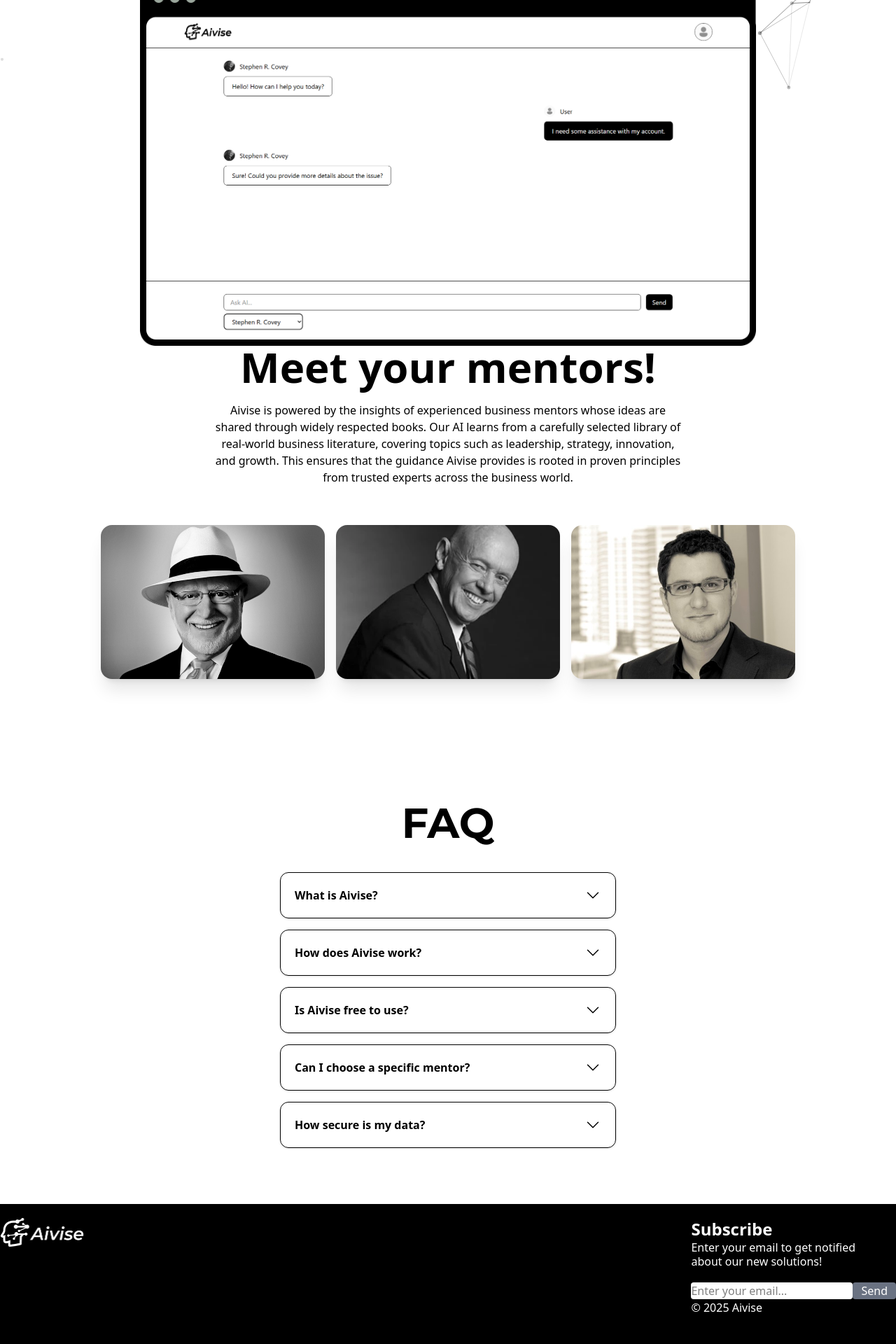
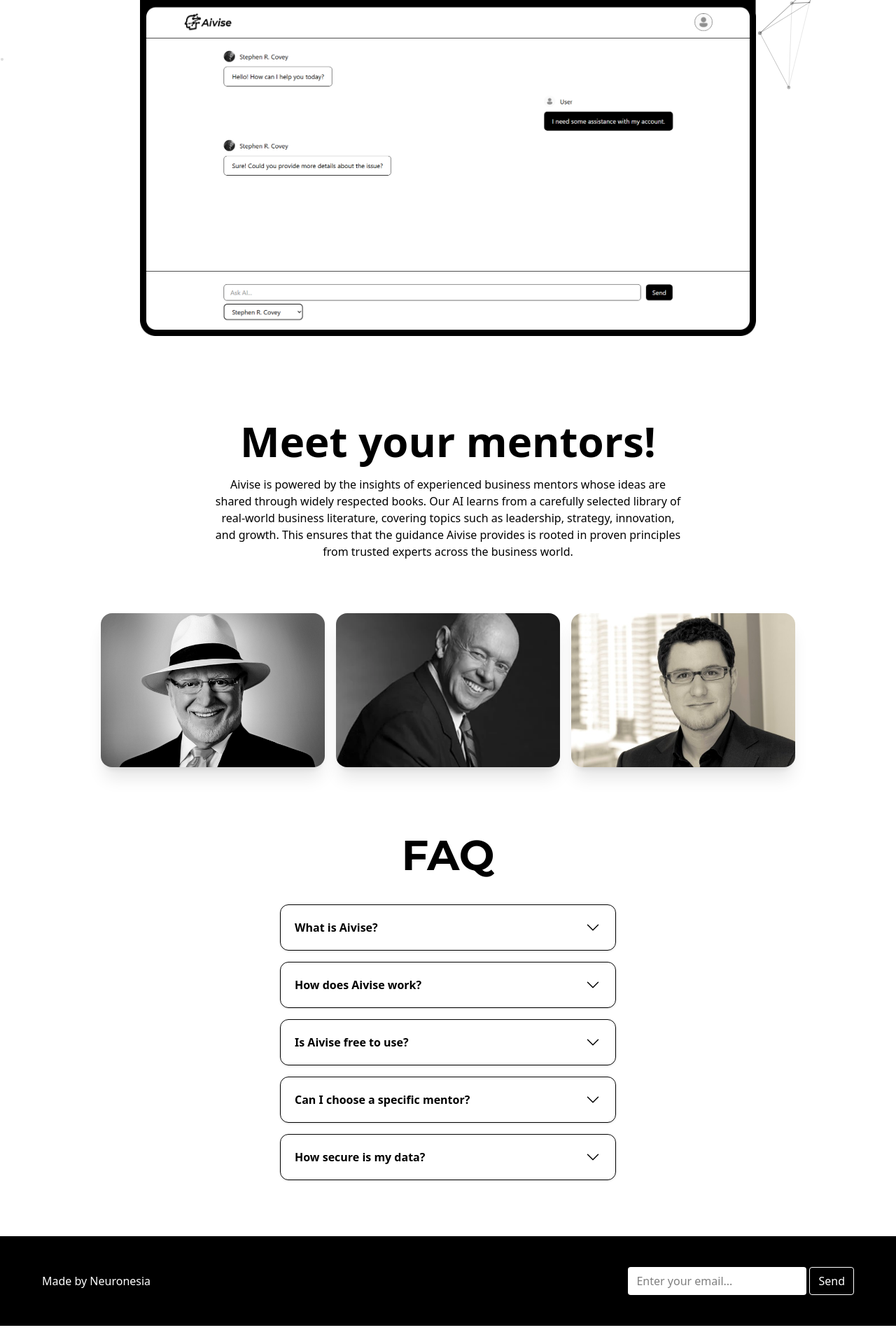
Before and after one commit to JustKalvin/Neuronesia, a React (Vite) app: page / in a window 1280 px wide. Shown: the part 665-2585 px from the top of the page at 70% size. After the commit the page ends 2559 px from the top, so only its background shows below. Built offline with nearby package versions, Linux system fonts and the light colour scheme.

Commit message:
footer-2

```diff
--- a/src/components/Faq.jsx
+++ b/src/components/Faq.jsx
@@ -44,7 +44,7 @@ const Faq = () => {
         FAQ
       </h1>
 
-      <div className="space-y-4">
+      <div className="space-y-4 bg-white">
         {faqs.map((item, index) => (
           <div
             key={index}
--- a/src/components/Footer.jsx
+++ b/src/components/Footer.jsx
@@ -2,19 +2,25 @@ import logo from "../assets/logo/Logo-Aivise-White.png";
 
 const Footer = () => {
   return (
-    <footer className="pt-5 h-50 bg-black text-white py-4">
-      <div className="relative container mx-auto">
-        <div className="absolute inset-y-0 right-0">
-            <h4 className="text-2xl font-bold">Subscribe</h4>
-            <p className="max-w-60 text-base/5">Enter your email to get notified about our new solutions!</p>
-            <input type="text" className="mt-5 bg-white text-black rounded" placeholder="Enter your email..."/>
-            <button type="button" className="px-3 bg-gray-500 rounded">Send</button>
-            <p>&copy; {new Date().getFullYear()} Aivise</p>
+    <footer className="pt-5 h-32 bg-black text-white py-5 px-15 flex justify-between items-center max-sm:flex-col max-sm:justify-center max-sm:gap-3">
+      <div className="flex items-center">
+        <p>Made by Neuronesia</p>
+      </div>
+      <div className="right-0 flex flex-col gap-2 max-sm:gap-0">
+        <div className="flex gap-1">
+          <input
+            type="text"
+            className="bg-white text-black rounded px-3 py-2"
+            placeholder="Enter your email..."
+          />
+          <button
+            type="button"
+            className="px-3 bg-black rounded border-1 border-white text-white hover:bg-white hover:text-black hover:border-white cursor-pointer duration-300"
+          >
+            Send
+          </button>
         </div>
-        <div className="absolute inset-y-0 left-0">
-            <img src={logo} alt="" className="w-[120px]"/>
-        </div>
-     </div>
+      </div>
     </footer>
   );
 };
--- a/src/components/Landing.jsx
+++ b/src/components/Landing.jsx
@@ -3,7 +3,7 @@ import "../style/style.css";
 import { Link } from "react-router-dom";
 import Navbar from "./Navbar";
 import Card from "./Card";
-import users from '../assets/user/user.png'
+import users from "../assets/user/user.png";
 import user1 from "../assets/advisor/michael.jpg";
 import user2 from "../assets/advisor/covey.jpg";
 import user3 from "../assets/advisor/eric.jpg";
@@ -38,20 +38,25 @@ const Landing = () => {
   return (
     <div className="relative overflow-hidden">
       <div className="absolute top-0 left-0 w-full h-full -z-10 pointer-events-none">
-        <ParticlesComponent
-          id="particles"
-          className="w-full h-full"
-        />
+        <ParticlesComponent id="particles" className="w-full h-full" />
       </div>
 
       <Navbar />
       <hr />
       <div className="flex flex-col items-center justify-center mt-25 md:mt-40">
-        <div className="h-[50vh] items-center flex flex-col mb-32 md:mb-0">
-          <h1 className="text-6xl font-bold mb-4 text-center font-Montserrat">Meet Aivise!</h1>
-          <h3 className="text-3xl font-bold mb-4 text-center font-Montserrat">Your Intelligent Business Mentor</h3>
-          <p className="text-md mb-6 text-center max-w-2xl font-Poppins">
-             Aivise is an AI mentor built to help business owners by providing advice grounded in real books from expert authors. Instead of giving generic answers, Aivise learns directly from trusted business literature to offer practical, proven insights tailored to your needs.
+        <div className="items-center flex flex-col mb-32 xl:mb-0 md:mb-10 max-md:mb-5 max-sm:mb-10">
+          <h1 className="text-6xl font-bold mb-4 text-center font-Montserrat max-md:text-4xl max-lg:text-5xl">
+            Meet Aivise!
+          </h1>
+          <h3 className="text-3xl font-bold mb-4 text-center font-Montserrat max-md:text-2xl max-lg:text-2xl max-md:px-5">
+            Your Intelligent Business Mentor
+          </h3>
+          <p className="text-md mb-6 text-center max-w-2xl font-Poppins max-md:px-5">
+            Aivise is an AI mentor built to help business owners by providing
+            advice grounded in real books from expert authors. Instead of giving
+            generic answers, Aivise learns directly from trusted business
+            literature to offer practical, proven insights tailored to your
+            needs.
           </p>
           <div className="flex gap-4 mb-10">
             <Link
@@ -72,17 +77,28 @@ const Landing = () => {
           </div>
         </div>
         <div>
-            <img src={screenshot} alt="" className="px-[50px] md:px-[200px] mt-0"/>
+          <img
+            src={screenshot}
+            alt=""
+            className="px-[50px] md:px-[150px] xl:px-[200px] sm:mt-0 md:mt-0 lg:mt-0 xl:mt-20"
+          />
         </div>
 
-
-          <div>
-            <h1 className="text-6xl font-bold text-center mb-5">Meet your mentors!</h1>
-            <p className="text-md mb-6 text-center max-w-2xl font-Poppins">Aivise is powered by the insights of experienced business mentors whose ideas are shared through widely respected books. Our AI learns from a carefully selected library of real-world business literature, covering topics such as leadership, strategy, innovation, and growth. This ensures that the guidance Aivise provides is rooted in proven principles from trusted experts across the business world.
+        <div className="pt-30 max-md:pt-20">
+          <h1 className="text-6xl font-bold text-center mb-5 max-md:text-4xl max-lg:text-5xl">
+            Meet your mentors!
+          </h1>
+          <p className="text-md mb-6 text-center max-w-2xl font-Poppins max-md:px-5">
+            Aivise is powered by the insights of experienced business mentors
+            whose ideas are shared through widely respected books. Our AI learns
+            from a carefully selected library of real-world business literature,
+            covering topics such as leadership, strategy, innovation, and
+            growth. This ensures that the guidance Aivise provides is rooted in
+            proven principles from trusted experts across the business world.
           </p>
         </div>
       </div>
-        <div className="mx-auto p-8 flex flex-wrap justify-center gap-4 mb-20">
+      <div className="mx-auto p-8 flex flex-wrap justify-center gap-4 mt-5 max-md:mt-0">
         <Card
           image={user1}
           name="Michael E. Gerber"
@@ -102,7 +118,6 @@ const Landing = () => {
       <Faq />
       <Footer />
     </div>
-
   );
 };
 
--- a/src/components/Navbar.jsx
+++ b/src/components/Navbar.jsx
@@ -52,7 +52,7 @@ const Navbar = () => {
         {!user ? (
           <button
             onClick={() => navigate("/login")}
-            className="px-4 py-2 rounded-full bg-black text-white hover:bg-white hover:text-black transition"
+            className="px-5 py-2 rounded-xl bg-black text-white hover:bg-white hover:text-black hover:border-1 duration-300 transition cursor-pointer"
           >
             Login
           </button>
@@ -62,7 +62,7 @@ const Navbar = () => {
               src={users}
               alt="User"
               onClick={toggleDropdown}
-              className="w-10 h-10 rounded-full border-2 border-gray-300 cursor-pointer"
+              className="w-10 h-10 rounded-full border-1 border-black cursor-pointer"
             />
             {isOpen && (
               <div className="absolute right-0 mt-2 w-40 bg-white rounded-md shadow-lg z-50">
--- a/src/pages/Login.jsx
+++ b/src/pages/Login.jsx
@@ -70,7 +70,7 @@ function Login() {
       (_event, session) => {
         setUser(session?.user || null);
         if (session?.user) {
-          navigate("/chatbot");
+          navigate("/");
         }
       }
     );
```
Lines whose indentation alone changed are shown as unchanged.
